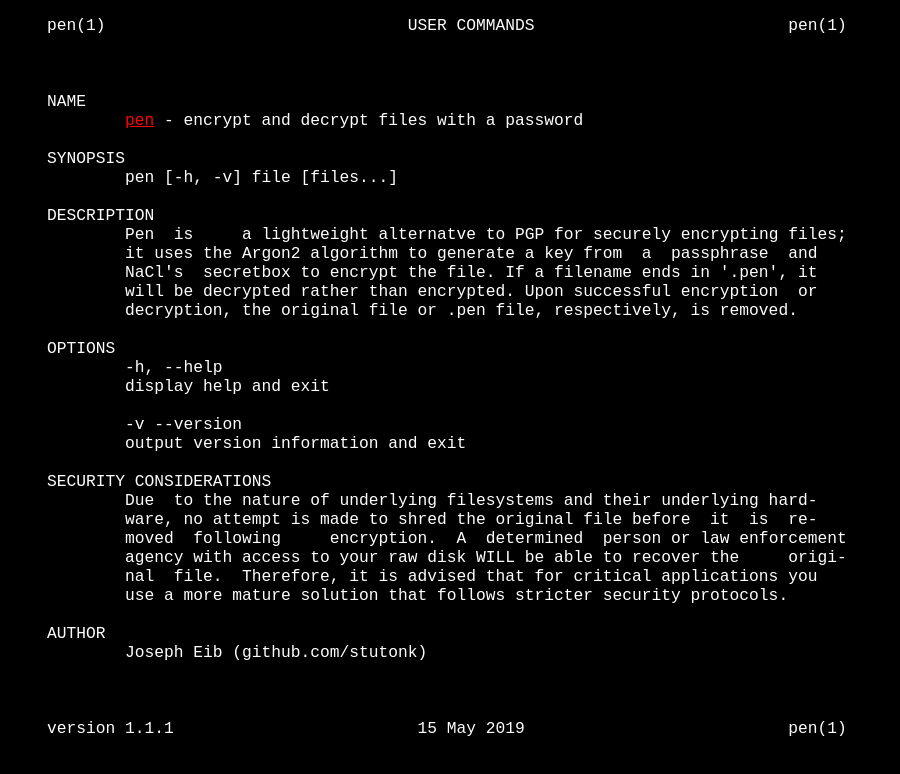
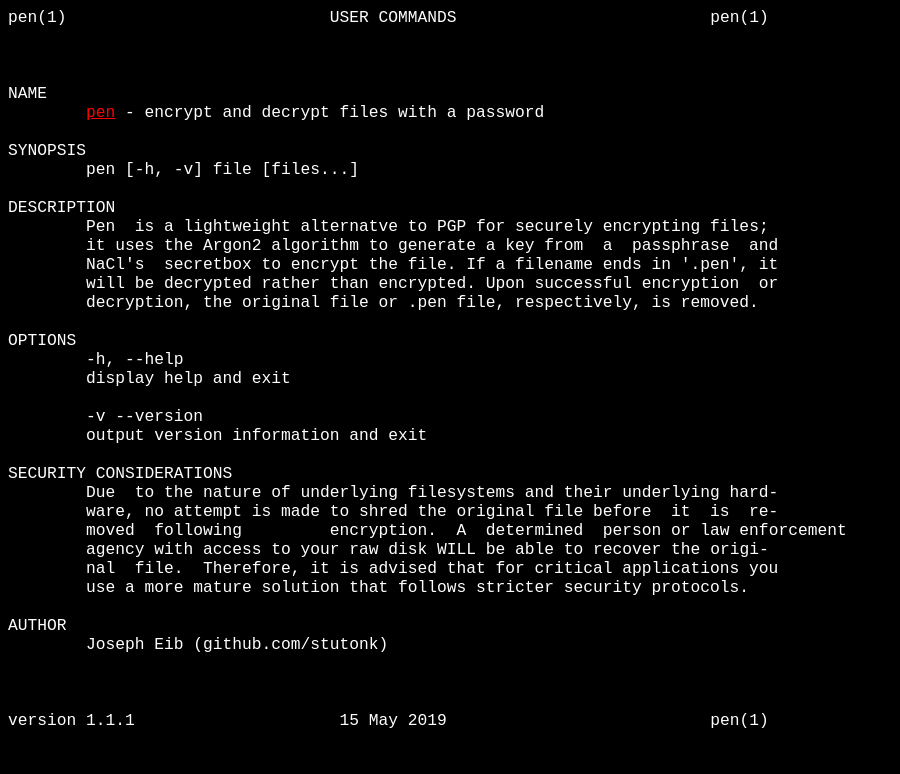
Before and after one commit to stutonk/stutonk.github.io, a plain HTML site: page pen.html in a window 1280 px wide. Shown: the whole page, without its empty margins (0-900 px from the left). Drawn offline with Linux system fonts and the light colour scheme.

Commit message:
Just tweakin' the styles

```diff
--- a/man.css
+++ b/man.css
@@ -4,6 +4,8 @@ body {
 pre {
   font-size: 125%;
   color: white;
+  margin: 0;
+  padding: 0;
 }
 a {
   color: red;
--- a/pen.html
+++ b/pen.html
@@ -2,6 +2,7 @@
 <html>
   <head>
     <meta charset="UTF-8">
+    <meta name="viewport" content="width=device-width, initial-scale=1.0">
     <link rel="stylesheet" type="text/css" href="man.css" media="screen" />
   </head>
   <body>
```
Also changed, not shown: pipecrypt.html (+1 -0 lines), tree.html (+2 -0 lines), passkey.html (indentation only). Lines whose indentation alone changed are shown as unchanged.
